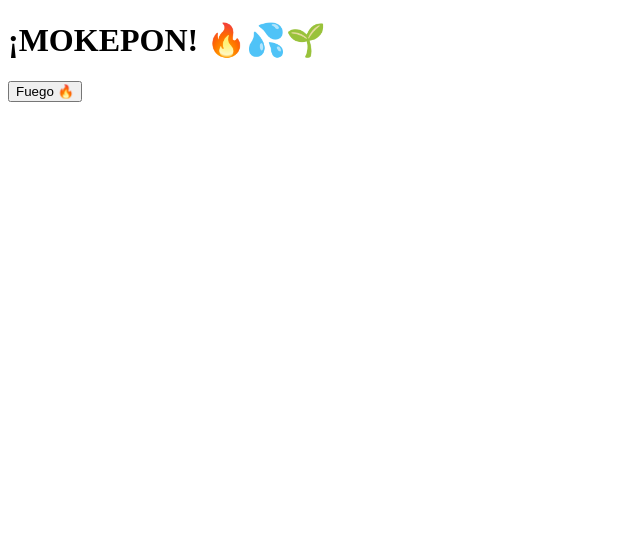
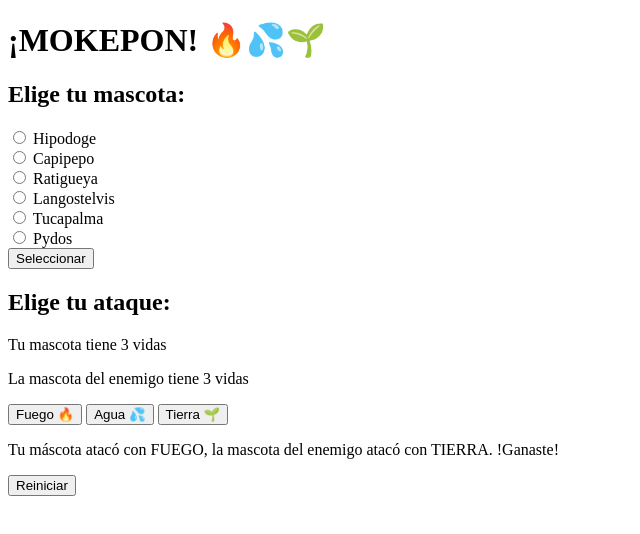
Before and after one commit to GabGueAlva/Mokepon.v2, a plain HTML site: page mokepon.html in a window 1280 px wide. Shown: the whole page, without its empty margins (0-640 px from the left). Drawn offline with Linux system fonts and the light colour scheme.

Commit message:
Resumen y actividad hecha en las dos primeras clases

```diff
--- a/mokepon.html
+++ b/mokepon.html
@@ -7,8 +7,50 @@
     </head>
     <body>
         <h1> ¡MOKEPON! 🔥💦🌱</h1>
-        <P>
-            <button>Fuego 🔥</button>
-        </P>
+
+        <section id="seleccionar-mascota">
+            <h2>Elige tu mascota:</h2>
+
+            <input type="radio" name="mascota" id="Hipodoge"/ >
+            <label for="Hipodoge">Hipodoge</label> <br>
+
+            <input type="radio" name="mascota" id="Capipepo"/ >
+            <label for="Capipepo">Capipepo</label> <br>
+
+            <input type="radio" name="mascota" id="Ratigueya"/ >
+            <label for="Ratigueya">Ratigueya</label> <br>
+
+            <input type="radio" name="mascota" id="Langostelvis"/ >
+            <label for="Langostelvis">Langostelvis</label> <br>
+
+            <input type="radio" name="mascota" id="Tucapalma"/ >
+            <label for="Tucapalma">Tucapalma</label> <br>
+
+            <input type="radio" name="mascota" id="Pydos"/ >
+            <label for="Pydos">Pydos</label> <br>
+
+            <button>Seleccionar</button>
+        </section>
+
+        <section id="seleccionar-ataque">
+            <h2>Elige tu ataque:</h2>
+            <p> Tu mascota tiene <span>3</span> vidas</p>
+            <p> La mascota del enemigo tiene <span>3</span>  vidas</p>
+
+            <P>
+                <button>Fuego 🔥</button>
+                <button>Agua 💦</button>
+                <button>Tierra 🌱</button>
+            </P>
+        </section>
+
+        <section id="mensajes">
+            <p>Tu máscota atacó con FUEGO, la mascota del enemigo atacó con TIERRA. !Ganaste!</p>
+        </section>
+
+        <section id="reiniciar">
+            <button>Reiniciar</button>
+        </section>
+
     </body>
 </html>
```
